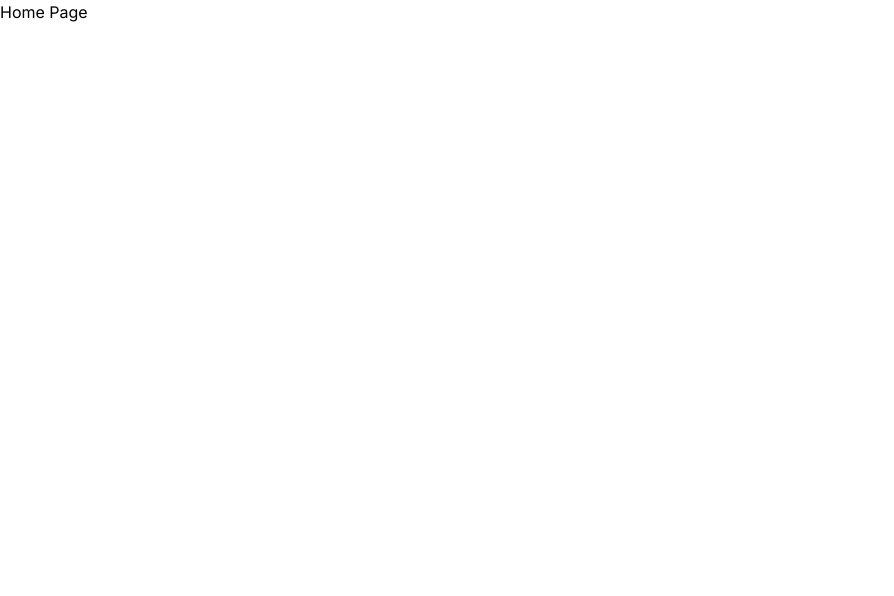
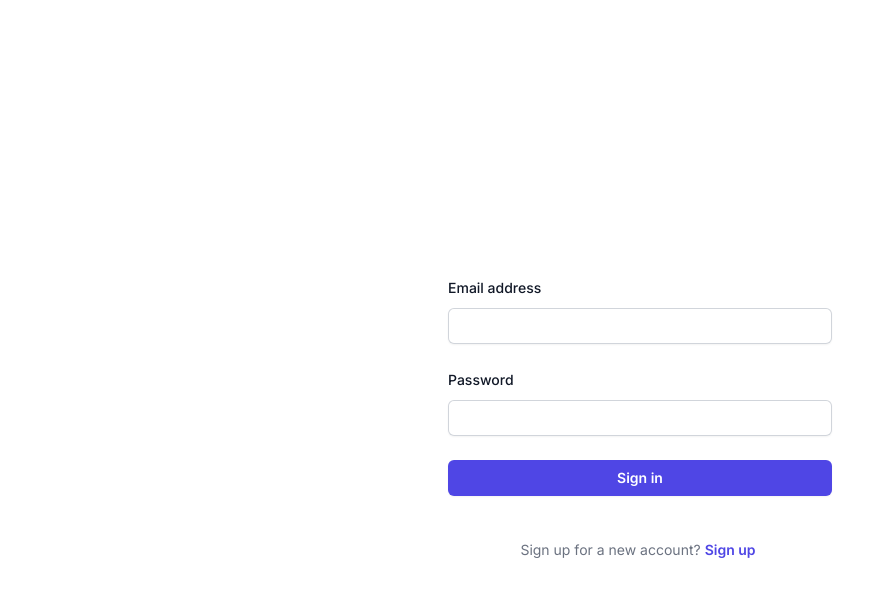
Before and after one commit to Abdullah-dev0/Authjs-starter-pack, a Next.js app: page / in a window 1280 px wide. Shown: the top 596 px of the page, without its empty margins (0-894 px from the left). Built offline with nearby package versions, Linux system fonts and the light colour scheme.

Commit message:
Update next-auth version in package.json and refactor authentication code in auth.ts and page.tsx

```diff
--- a/app/(auth)/auth/auth.ts
+++ /dev/null
@@ -1,26 +0,0 @@
-import NextAuth from "next-auth";
-import Credentials from "next-auth/providers/credentials";
-
-export const { handlers, signIn, signOut, auth } = NextAuth({
-   providers: [
-      Credentials({
-         // You can specify which fields should be submitted, by adding keys to the `credentials` object.
-         // e.g. domain, username, password, 2FA token, etc.
-         credentials: {
-            email: {},
-            password: {},
-         },
-         authorize: async (credentials) => {
-            let user = null;
-            // user = await getUserFromDb(credentials.email, credentials.password);
-
-            if (!user) {
-               throw new Error("User not found.");
-            }
-
-            // return user object with the their profile data
-            return user;
-         },
-      }),
-   ],
-});
--- a/app/(root)/page.tsx
+++ b/app/(root)/page.tsx
@@ -1,5 +1,132 @@
-const Home = () => {
-   return <div>Home Page</div>;
+"use client";
+
+import { useState } from "react";
+
+type s = "sign-in" | "sign-up";
+type v = {
+   email: string;
+   password: string;
+   name: string;
 };
 
-export default Home;
+export default function Example() {
+   const [value, setValue] = useState<v>({
+      email: "",
+      password: "",
+      name: "",
+   });
+
+
+   const [state, setState] = useState<s>("sign-in");
+
+   const changeHandler = (e: any) => {
+      setValue((prev) => ({ ...prev, [e.target.name]: e.target.value }));
+   };
+
+
+   return (
+      <div className="flex min-h-screen flex-1 flex-col justify-center items-center px-6 py-12 lg:px-8">
+         <div className="mt-10 sm:mx-auto sm:w-full sm:max-w-sm">
+            <form className="space-y-6" action="#" method="POST">
+               {state === "sign-up" && (
+                  <div>
+                     <label
+                        htmlFor="name"
+                        className="block text-sm font-medium leading-6 text-gray-900"
+                     >
+                        UserName
+                     </label>
+                     <div className="mt-2">
+                        <input
+                           id="name"
+                           name="name"
+                           type="text"
+                           onChange={changeHandler}
+                           value={value.name}
+                           autoComplete="name"
+                           required
+                           className="block w-full rounded-md px-2 border-0 py-1.5 text-gray-900 shadow-sm ring-1 ring-inset ring-gray-300 placeholder:text-gray-400 focus:ring-2 focus:ring-inset focus:ring-indigo-600 sm:text-sm sm:leading-6"
+                        />
+                     </div>
+                  </div>
+               )}
+               <div>
+                  <label
+                     htmlFor="email"
+                     className="block text-sm font-medium leading-6 text-gray-900"
+                  >
+                     Email address
+                  </label>
+                  <div className="mt-2">
+                     <input
+                        id="email"
+                        value={value.email}
+                        name="email"
+                        type="email"
+                        onChange={changeHandler}
+                        autoComplete="email"
+                        required
+                        className="block w-full rounded-md px-2 border-0 py-1.5 text-gray-900 shadow-sm ring-1 ring-inset ring-gray-300 placeholder:text-gray-400 focus:ring-2 focus:ring-inset focus:ring-indigo-600 sm:text-sm sm:leading-6"
+                     />
+                  </div>
+               </div>
+
+               <div>
+                  <div className="flex items-center justify-between">
+                     <label
+                        htmlFor="password"
+                        className="block text-sm font-medium leading-6 text-gray-900"
+                     >
+                        Password
+                     </label>
+                  </div>
+                  <div className="mt-2">
+                     <input
+                        id="password"
+                        name="password"
+                        onChange={changeHandler}
+                        value={value.password}
+                        type="password"
+                        autoComplete="current-password"
+                        required
+                        className="block w-full rounded-md px-2 border-0 py-1.5 text-gray-900 shadow-sm ring-1 ring-inset ring-gray-300 placeholder:text-gray-400 focus:ring-2 focus:ring-inset focus:ring-indigo-600 sm:text-sm sm:leading-6"
+                     />
+                  </div>
+               </div>
+
+               <div>
+                  <button
+                     type="submit"
+                     onClick={(e: any) => {
+                        e.preventDefault();
+                        const { email, password, name } = value;
+                        if (state === "sign-in") {
+                           console.log(email, password);
+                           setValue({ email: "", password: "", name: "" });
+                        } else {
+                           console.log(email, password, value.name);
+                           setValue({ email: "", password: "", name: "" });
+                        }
+                     }}
+                     className="flex w-full justify-center rounded-md bg-indigo-600 px-3 py-1.5 text-sm font-semibold leading-6 text-white shadow-sm hover:bg-indigo-500 focus-visible:outline focus-visible:outline-2 focus-visible:outline-offset-2 focus-visible:outline-indigo-600"
+                  >
+                     {state === "sign-in" ? "Sign in" : "Sign up"}
+                  </button>
+               </div>
+            </form>
+            <p className="mt-10 text-center text-sm  text-gray-500">
+               Sign up for a new account?
+               <button
+                  type="button"
+                  onClick={() => {
+                     setState(state === "sign-in" ? "sign-up" : "sign-in");
+                  }}
+                  className="font-semibold  text-indigo-600 p-1 hover:text-indigo-500"
+               >
+                  {state === "sign-in" ? "Sign up" : "Sign in"}
+               </button>
+            </p>
+         </div>
+      </div>
+   );
+}
--- a/package.json
+++ b/package.json
@@ -10,7 +10,7 @@
   },
   "dependencies": {
     "next": "14.2.2",
-    "next-auth": "^5.0.0-beta.16",
+    "next-auth": "^4.24.7",
     "react": "^18",
     "react-dom": "^18"
   },
```
Also changed, not shown: 1 other file (tests, documents, lock files or other folders).
